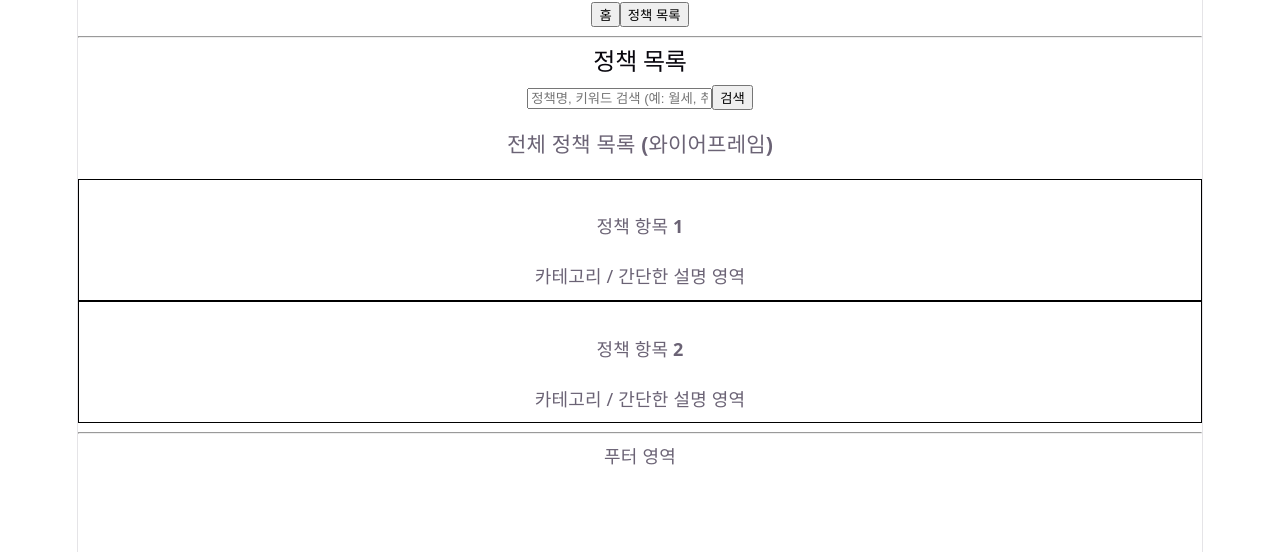
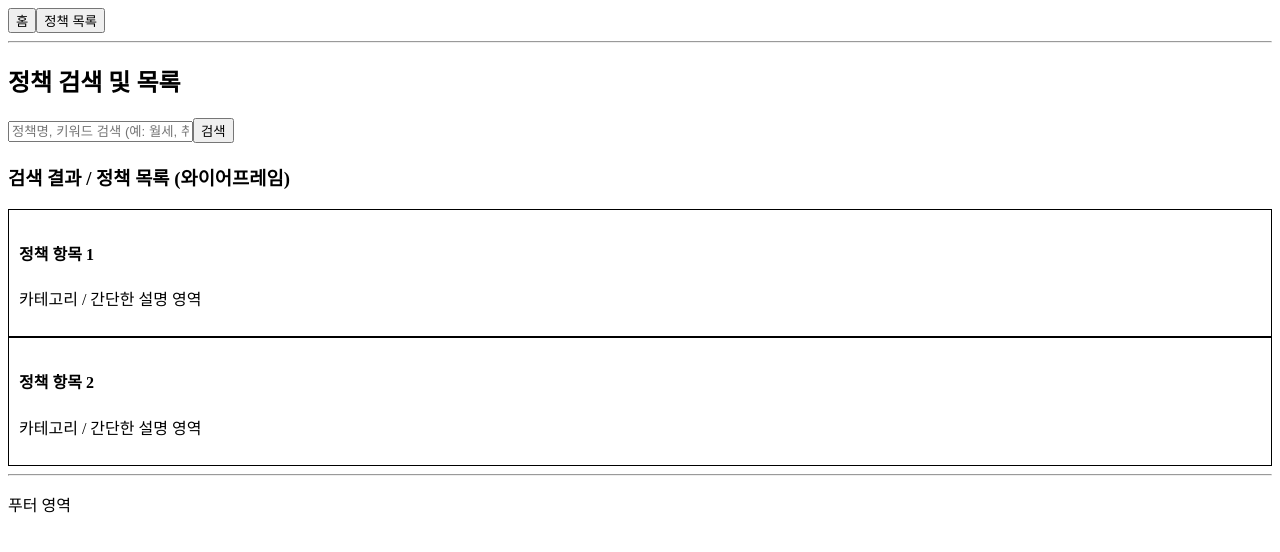
Before and after one commit to alpha8332/cheongnyeon-alimi, a React (Vite) app in the folder frontend/: page /programs in a window 1280 px wide. Shown: the top 552 px of the page. Built offline with nearby package versions, Linux system fonts and the light colour scheme.

Commit message:
refactor(frontend): restructure pages and router according to project specification

```diff
--- a/frontend/src/App.tsx
+++ b/frontend/src/App.tsx
@@ -1,6 +1,40 @@
-import { RouterProvider } from 'react-router-dom';
-import { router } from '@/routes';
+import { createBrowserRouter } from 'react-router-dom';
+import Layout from '@/layouts/RootLayout';
 
-export default function App() {
-  return <RouterProvider router={router} />;
-}
+// user 페이지
+import HomePage from '@/pages/user/HomePage';
+import SearchPage from '@/pages/user/SearchPage';
+import ProgramDetailPage from '@/pages/user/ProgramDetailPage';
+import FavoritesPage from '@/pages/user/FavoritesPage';
+import NotificationsPage from '@/pages/user/NotificationsPage';
+
+// admin 페이지
+import DashboardPage from '@/pages/admin/DashboardPage';
+import CollectorPage from '@/pages/admin/CollectorPage';
+import CollectionRunsPage from '@/pages/admin/CollectionRunsPage';
+import DataQualityPage from '@/pages/admin/DataQualityPage';
+
+// 에러 페이지
+import NotFoundPage from '@/components/common/NotFoundPage';
+
+export const router = createBrowserRouter([
+  {
+    path: '/',
+    element: <Layout />,
+    errorElement: <NotFoundPage />,
+    children: [
+      // User 라우트
+      { index: true, element: <HomePage /> },
+      { path: 'programs', element: <SearchPage /> },
+      { path: 'programs/:id', element: <ProgramDetailPage /> },
+      { path: 'favorites', element: <FavoritesPage /> },
+      { path: 'notifications', element: <NotificationsPage /> },
+
+      // Admin 라우트
+      { path: 'admin', element: <DashboardPage /> },
+      { path: 'admin/collectors', element: <CollectorPage /> },
+      { path: 'admin/runs', element: <CollectionRunsPage /> },
+      { path: 'admin/quality', element: <DataQualityPage /> },
+    ],
+  },
+]);
--- a/frontend/src/main.tsx
+++ b/frontend/src/main.tsx
@@ -1,15 +1,10 @@
 import React from 'react';
 import ReactDOM from 'react-dom/client';
-import { QueryClient, QueryClientProvider } from '@tanstack/react-query';
-import App from './App.tsx';
-import './index.css';
-
-const queryClient = new QueryClient();
+import { RouterProvider } from 'react-router-dom';
+import { router } from './App'; // 또는 ./App
 
 ReactDOM.createRoot(document.getElementById('root')!).render(
   <React.StrictMode>
-    <QueryClientProvider client={queryClient}>
-      <App />
-    </QueryClientProvider>
-  </React.StrictMode>,
+    <RouterProvider router={router} />
+  </React.StrictMode>
 );
--- /dev/null
+++ b/frontend/src/pages/admin/CollectionRunsPage.tsx
@@ -0,0 +1 @@
+export default function CollectionRunsPage() { return null; }
--- /dev/null
+++ b/frontend/src/pages/admin/CollectorPage.tsx
@@ -0,0 +1 @@
+export default function CollectorPage() { return null; }
--- /dev/null
+++ b/frontend/src/pages/admin/DashboardPage.tsx
@@ -0,0 +1 @@
+export default function DashboardPage() { return null; }
--- /dev/null
+++ b/frontend/src/pages/admin/DataQualityPage.tsx
@@ -0,0 +1 @@
+export default function DataQualityPage() { return null; }
--- /dev/null
+++ b/frontend/src/pages/user/FavoritesPage.tsx
@@ -0,0 +1 @@
+export default function FavoritesPage() { return null; }
--- /dev/null
+++ b/frontend/src/pages/user/NotificationsPage.tsx
@@ -0,0 +1 @@
+export default function NotificationsPage() { return null; }
--- a/frontend/src/pages/user/ProgramListPage.tsx
+++ b/frontend/src/pages/user/SearchPage.tsx
@@ -4,7 +4,7 @@ import Button from '@/components/common/Button';
 import Card from '@/components/common/Card';
 import Input from '@/components/common/Input';
 
-export default function ProgramListPage() {
+export default function SearchPage() {
   const [searchParams] = useSearchParams();
   const navigate = useNavigate();
   const querySearch = searchParams.get('search') || '';
@@ -26,9 +26,9 @@ export default function ProgramListPage() {
 
   return (
     <div>
-      <h2>정책 목록</h2>
+      <h2>정책 검색 및 목록</h2>
 
-      {/* 목록 화면 상단 통합 검색 영역 */}
+      {/* 상단 통합 검색 영역 */}
       <form onSubmit={handleSearch} style={{ marginBottom: '20px' }}>
         <Input
           placeholder="정책명, 키워드 검색 (예: 월세, 취업)"
@@ -38,16 +38,16 @@ export default function ProgramListPage() {
         <Button onClick={() => handleSearch()}>검색</Button>
       </form>
 
-      {/* 검색어 상태 표시 영역 */}
+      {/* 검색어 상태 표시 */}
       {querySearch && (
         <p style={{ fontWeight: 'bold' }}>
           '{querySearch}' 검색 결과 목록입니다.
         </p>
       )}
 
-      {/* 정책 목록 결과 영역 (와이어프레임) */}
+      {/* 정책 목록 영역 */}
       <div>
-        <h3>전체 정책 목록 (와이어프레임)</h3>
+        <h3>검색 결과 / 정책 목록 (와이어프레임)</h3>
         <Card>
           <h4>정책 항목 1</h4>
           <p>카테고리 / 간단한 설명 영역</p>
```
